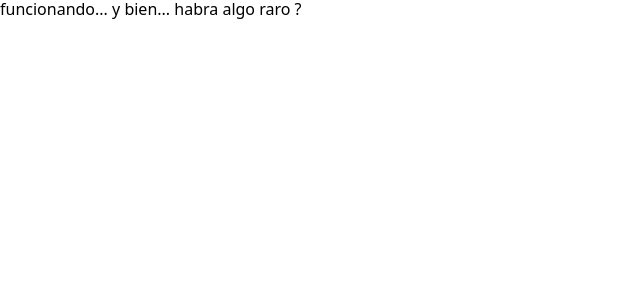
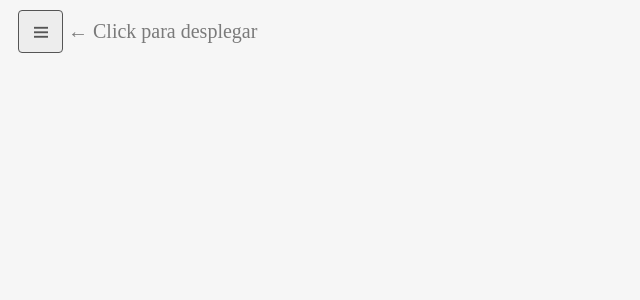
Before and after one commit to andres94-web/Los_pixies_ciclo_4_mision_tic, a React (Create React App) app: page / in a window 1280 px wide. Shown: the top 300 px of the page, without its empty margins (0-640 px from the left). Built offline with nearby package versions, Linux system fonts and the light colour scheme.

Commit message:
agregue el navbar

```diff
--- a/src/App.js
+++ b/src/App.js
@@ -1,9 +1,10 @@
+import "./styles/App.css"
+import Navbar from "./components/Navbar";
+
 function App() {
   return (
-    <div className="App">
-      funcionando...
-      y bien...
-      habra algo raro ?
+    <div className="">
+      <Navbar/>
     </div>
   );
 }
--- /dev/null
+++ b/src/components/Navbar.jsx
@@ -0,0 +1,18 @@
+import "../styles/Navbar.css"
+
+const Navbar = () => {
+  return (
+    <details>
+      <summary></summary>
+      <nav class="menu">
+        <a href="#Home">Home</a>
+        <a href="#Work">Work</a>
+        <a href="#Links">Links</a>
+        <a href="#Contact">Contact</a>
+        <a href="#About">About</a>
+      </nav>
+    </details>
+  )
+}
+
+export default Navbar
--- a/src/index.js
+++ b/src/index.js
@@ -1,7 +1,7 @@
 import React from 'react';
 import ReactDOM from 'react-dom/client';
 import App from './App';
-import "./styles/normalize.css"
+/* import "./styles/normalize.css" */
 
 const root = ReactDOM.createRoot(document.getElementById('root'));
 root.render(
--- /dev/null
+++ b/src/styles/App.css
@@ -0,0 +1,3 @@
+body{
+    background-color: #f6f6f6;
+}
--- /dev/null
+++ b/src/styles/Navbar.css
@@ -0,0 +1,122 @@
+:root {
+    --primColor: #ededed;
+    --secoColor: #555555;
+    --cornerRad: 4px;
+  }
+  details {
+    margin: 10px;
+    font-size: 20px;
+    width: fit-content;
+  }
+  nav{
+    /* border: 1px solid; */
+    margin: 20px;
+    padding: 5px 5px 25px 5px;
+    /* box-shadow: 0 30px 15px 0 rgba(0, 0, 0, 0.5); */
+  }
+  summary {
+    font-family: Arial, Helvetica, sans-serif;
+    writing-mode: vertical-lr;
+    text-align: center;
+    padding: 12px 10px;
+    width: 23px;
+    height: 17px;
+    background-color: var(--primColor);
+    border: 1px solid var(--secoColor);
+    border-radius: var(--cornerRad);
+    color: var(--secoColor);
+    cursor: pointer;
+    user-select: none;
+    outline: none;
+    /* transition: transform 200ms ease-in-out 0s; */
+  }
+  /* summary::before,
+  summary::after {
+    position: static;
+    top: 0;
+    left: 0;
+  } */
+  /* summary::before {
+    content: "";
+  } */
+  summary::after {
+    content: "III";
+    letter-spacing: -1px;
+  }
+  /* summary:hover {
+    transform: scale(1.1);
+  } */
+  summary::marker {
+    font-size: 0;
+  }
+  /* summary::-webkit-details-marker {
+    display: none;
+  } */
+  details[open] .menu {
+    animation-name: menuAnim;
+  }
+  details[open] summary::before {
+    content: "X";
+  }
+  details[open] summary::after {
+    content: "";
+  }
+  .menu {
+    /* height: 0; */
+    width: fit-content;
+    border-radius: var(--cornerRad);
+    background-color: var(--primColor);
+    box-shadow: 0 30px 15px 0 rgba(0, 0, 0, 0.5);
+    margin-top: 8px;
+    display: flex;
+    flex-direction: column;
+    justify-content: space-between;
+    overflow: hidden;
+    animation: closeMenu 1000ms ease-in-out forwards;
+  }
+  .menu a {
+    padding: 12px 24px;
+    margin: 0 16px;
+    color: var(--secoColor);
+    border-bottom: 2px solid rgba(0, 0, 0, 0.1);
+    text-decoration: none;
+    text-align: center;
+    transition: filter 200ms linear 0s;
+  }
+/*   .menu a:nth-of-type(1) {
+    padding-top: 24px;
+  } */
+  /* .menu a:nth-last-of-type(1) {
+    border-bottom: none;
+  } */
+  .menu a:hover {
+    filter: brightness(200%);
+  }
+  details::before {
+    content: "← Click para desplegar";
+    /* color: var(--secoColor); */
+    position: absolute;
+    margin-left: 40px;
+    padding: 10px 10px;
+    opacity: 0.5;
+  }
+  details[open]::before {
+    /* animation: fadeMe 300ms linear forwards; */
+    content: "← Click para cerrar";
+  }
+  @keyframes menuAnim {
+    0% {
+      height: 0;
+    }
+    100% {
+      height: 312px;
+    }
+  }
+  @keyframes fadeMe {
+    0% {
+      opacity: 0.4;
+    }
+    100% {
+      opacity: 0;
+    }
+  }
```
